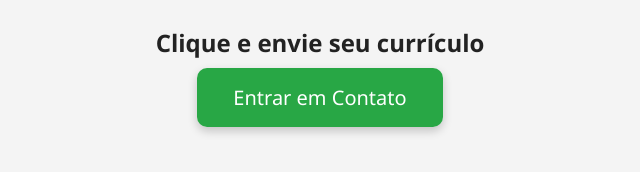
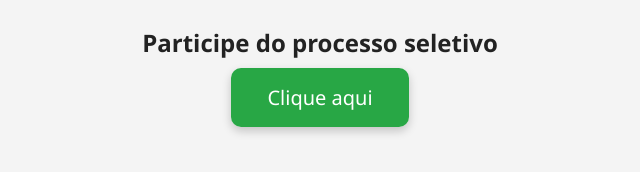
Before and after one commit to fabiocurimbaba12/ish, a plain HTML site: page index.html in a window 1280 px wide. Shown: the part 474-646 px from the top of the page, without its empty margins (320-960 px from the left). Drawn offline with Linux system fonts and the light colour scheme.

Commit message:
Update index.html

```diff
--- a/index.html
+++ b/index.html
@@ -80,8 +80,8 @@
 <body>
   <div class="container">
     <img src="logo.png" alt="Logo" class="logo">
-    <div class="texto">Clique e envie seu currículo</div>
-    <a href="mailto:processoseletivoish@gmail.com" class="email-button">Entrar em Contato</a>
+    <div class="texto">Participe do processo seletivo</div>
+    <a href="mailto:processoseletivoish@gmail.com" class="email-button">Clique aqui</a>
   </div>
 </body>
 </html>
```
